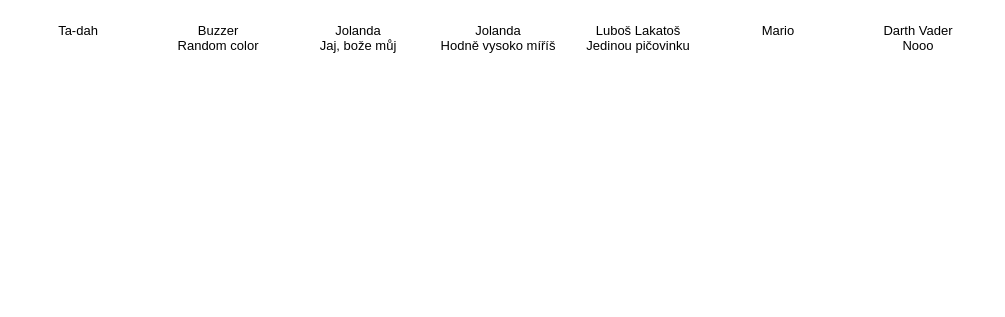
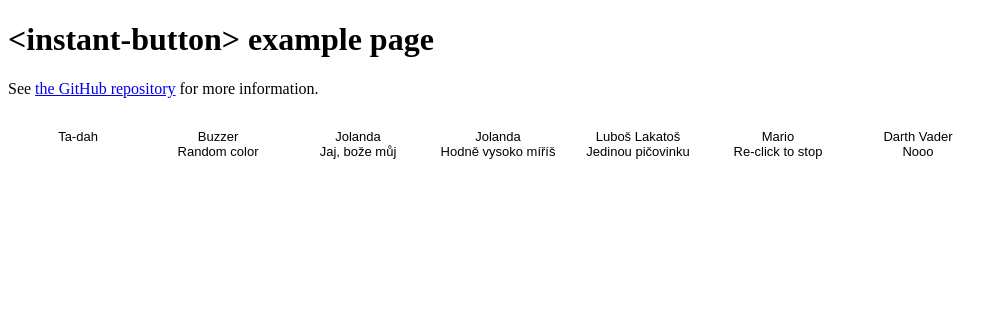
Before and after one commit to ondras/instant-button, a plain HTML site: page index.html in a window 1280 px wide. Shown: the whole page, without its empty margins (0-1005 px from the left). Drawn offline with Linux system fonts and the light colour scheme.

Commit message:
link to github

```diff
--- a/index.html
+++ b/index.html
@@ -17,6 +17,8 @@
 		</style>
 	</head>
 	<body>
+		<h1>&lt;instant-button&gt; example page</h1>
+		<p>See <a href="https://github.com/ondras/instant-button">the GitHub repository</a> for more information.</p>
 		<div>
 			<instant-button color="red" src="sfx/tada.{ogg,mp3}"></instant-button>
 			<br/>Ta-dah
@@ -49,6 +51,7 @@
 		<div>
 			<instant-button color="magenta" src="sfx/mario.{ogg,mp3}"></instant-button>
 			<br/>Mario
+			<br/>Re-click to stop
 		</div>
 
 		<div>
```
